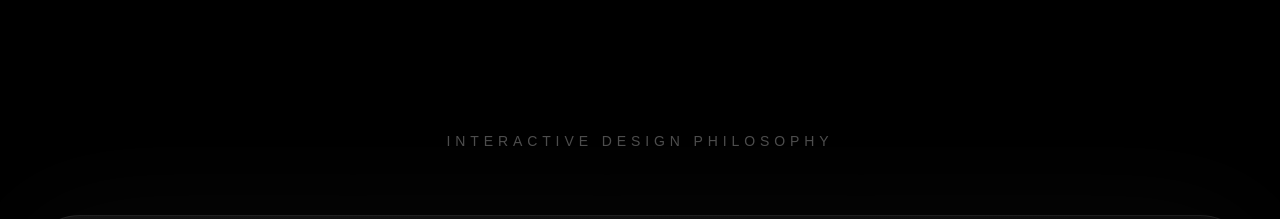
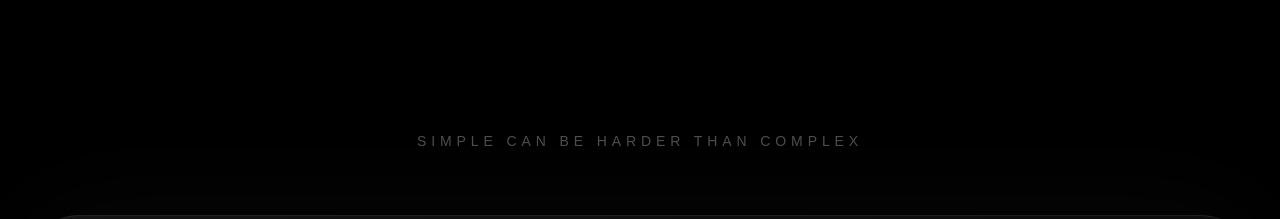
Before and after one commit to Tombaetz/tomswebcraft, a Next.js app: page / in a window 1280 px wide. Shown: the part 1320-1539 px from the top of the page. Built offline with nearby package versions, Linux system fonts and the light colour scheme.

Commit message:
Name änderung 1

```diff
--- a/components/MockupPage.tsx
+++ b/components/MockupPage.tsx
@@ -65,7 +65,7 @@ export default function MockupPage() {
       {/* Label */}
       <div className="text-center mb-16">
         <p className="text-white/30 uppercase tracking-[0.35em] text-sm">
-          Interactive Design Philosophy
+          Simple can be harder than complex
         </p>
       </div>
 
```
